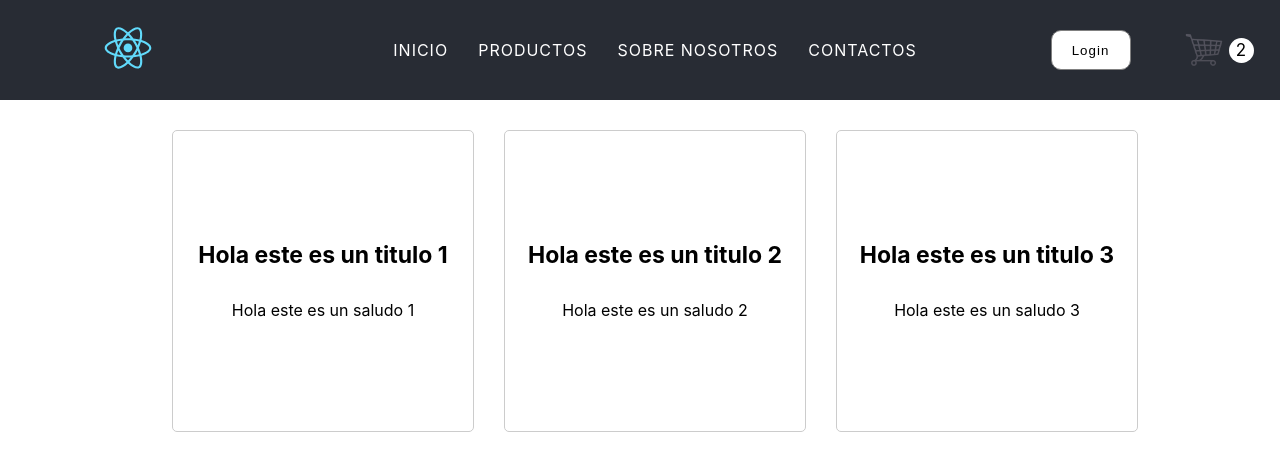
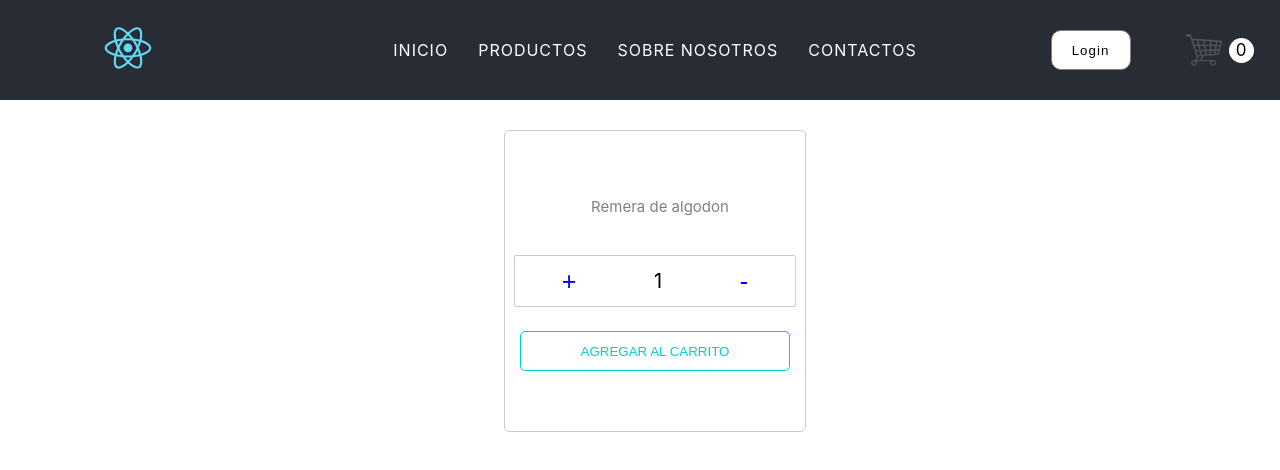
Before and after one commit to PatricioGallo/ReactEcommerce, a React (Create React App) app: page / in a window 1280 px wide. Shown: the top 470 px of the page. Built offline with nearby package versions, Linux system fonts and the light colour scheme.

Commit message:
Entregable de la clase4

```diff
--- a/src/App.js
+++ b/src/App.js
@@ -3,17 +3,29 @@
 import './App.css';
 import ItemListContainer from './Components/ItemListContainer/ItemListContainer';
 import NavBar from './Components/NavBar/NavBar';
-
+import  {useState} from 'react';
 
 function App() {
+
+  const [count, setCount] = useState(1);
+  const [numberCart, setNumberCart] = useState(0);
+  const add = () => {
+    setCount(count + 1);
+  };
+  const remove = () => {
+    setCount(count - 1);
+  };
+  const onAddCart = () => {
+    setNumberCart(count);
+    setCount(1);
+  };
+
   return (
     <div className="App">
-      <NavBar/>
+      <NavBar numberCart={numberCart}/>
         <div className="body">
           <div className="contenedorItemList">
-            <ItemListContainer titulo="Hola este es un titulo 1" saludo="Hola este es un saludo 1" />
-            <ItemListContainer titulo="Hola este es un titulo 2" saludo="Hola este es un saludo 2" />
-            <ItemListContainer titulo="Hola este es un titulo 3" saludo="Hola este es un saludo 3" />
+            <ItemListContainer Addcount={add} count={count} onAddCart={onAddCart} removeCount={remove} stock={10}/>
           </div>
         </div>
     </div>
--- a/src/Components/CartWidget/CartWidget.jsx
+++ b/src/Components/CartWidget/CartWidget.jsx
@@ -7,7 +7,7 @@ const CartWidget = (props) => {
     <div className="CartWidget">
         <img src={carritoImg}  />
         <div className="numero_cart">
-            <p>{props.numero}</p>
+            <p>{props.number}</p>
         </div>
     </div>
   )
--- /dev/null
+++ b/src/Components/ItemCount/ItemCount.css
@@ -0,0 +1,77 @@
+.ItemCount{
+    width: 100%;
+    height: 100%;
+    display: flex;
+    flex-direction: column;
+    justify-content: center;
+    align-items: center;
+}
+
+.item-count__text{
+    width: 100%;
+    height: 100px;
+    display: flex;
+    flex-direction: column;
+    justify-content:end;
+}
+.item-count__text p{
+    font-size: 15px;
+    margin-left: 10px;
+    color: grey;
+}
+
+.item-count__box{
+    width: 100%;
+    height: 100px;
+    display: flex;
+    flex-direction: row;
+    justify-content: space-around;
+    align-items: center;
+}
+
+.item-count__box__content{
+    width: 90%;
+    height: 40px;
+    display: flex;
+    flex-direction: row;
+    justify-content: space-around;
+    align-items: center;
+    border: 1px solid #ccc;
+    border-radius: 2px;
+    padding: 5px;
+}
+
+
+.item-count__box__content button{
+    background-color: transparent;
+    border: none;
+    outline: none;
+    cursor: pointer;
+    color: blue;
+    font-size: 25px;
+}
+.item-count__box__content p{
+    font-size: 20px;
+}
+
+.item-count__button{
+    width: 100%;
+    height: 100px;
+    display: flex;
+    flex-direction: column;
+    align-items: center;
+}
+
+.item-count__button button{
+    width: 90%;
+    height: 40px;
+    background-color: white;
+    border: 1px solid darkturquoise;
+    color: darkturquoise;
+    border-radius: 5px;
+    cursor: pointer;
+}
+.item-count__button button:hover{
+    color: rgb(3, 169, 172);
+    border: 1px solid rgb(3, 169, 172);
+}
--- /dev/null
+++ b/src/Components/ItemCount/ItemCount.jsx
@@ -0,0 +1,43 @@
+import './ItemCount.css'
+
+const ItemCount = (props) => {
+
+    const Add = ()=> {
+        if(props.count < props.stock){
+            props.Addcount();
+        }
+
+    }
+
+    const Remove = ()=> {
+        if(props.count > 1){
+            props.removeCount();
+        }
+    }
+
+    const onAdd = ()=> {
+        props.onAddCart();
+    }
+
+  return (
+    <div className="item-count">
+
+        <div className="item-count__text">
+            <p>Remera de algodon</p>
+        </div>
+        <div className="item-count__box">
+            <div className="item-count__box__content">
+                <button onClick={Add}>+</button>
+                <p>{props.count}</p>
+                <button onClick={Remove}>-</button>
+            </div>
+        </div>
+        <div className="item-count__button">
+            <button onClick={onAdd}>AGREGAR AL CARRITO</button>
+        </div>
+
+    </div>
+  )
+}
+
+export default ItemCount
--- a/src/Components/ItemListContainer/ItemListContainer.css
+++ b/src/Components/ItemListContainer/ItemListContainer.css
@@ -8,11 +8,10 @@
     display: flex;
     flex-direction: column;
     justify-content: center;
-    align-items: center;
     margin-top: 30px;
     margin-left: 30px;
 }
-.ItemList{
+/* .ItemList{
     width: 100%;
     height: 100%;
     display: flex;
@@ -24,4 +23,4 @@
 .ItemList h1{
     color: black;
     font-size: 23px;
-}
+} */
--- a/src/Components/ItemListContainer/ItemListContainer.jsx
+++ b/src/Components/ItemListContainer/ItemListContainer.jsx
@@ -1,12 +1,10 @@
 import './ItemListContainer.css';
+import ItemCount from '../ItemCount/ItemCount';
 
 function ItemListContainer(props) {
     return (
         <div className="ItemListContainer">
-            <div className="ItemList">
-                <h1>{props.titulo}</h1>
-                <p>{props.saludo}</p>
-            </div>
+          <ItemCount Addcount={props.Addcount} count= {props.count} onAddCart={props.onAddCart}  removeCount={props.removeCount} stock={props.stock}/>
         </div>
     );
 }
--- a/src/Components/NavBar/NavBar.js
+++ b/src/Components/NavBar/NavBar.js
@@ -2,7 +2,7 @@ import './NavBar.css';
 import logo from '../../logo.svg';
 import CartWidget from '../CartWidget/CartWidget';
 
-function NavBar() {
+function NavBar(props) {
     return (
         <div className="navBar">
             <div className="logo_class">
@@ -18,7 +18,7 @@ function NavBar() {
 
             <div className="login">
                 <button type="button">Login</button>
-                <CartWidget numero={2}/>
+                <CartWidget number={props.numberCart}/>
             </div>
 
 
```
